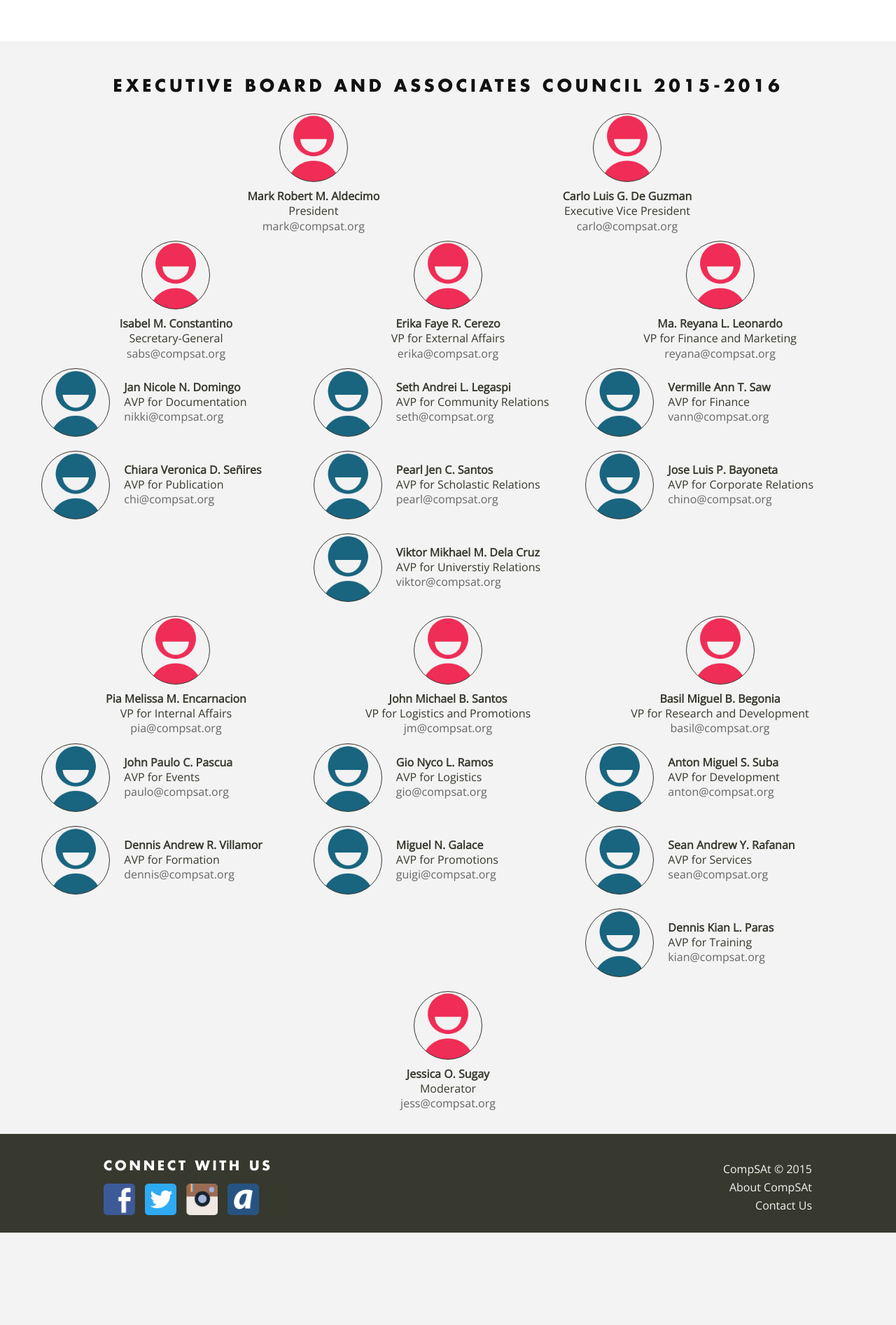
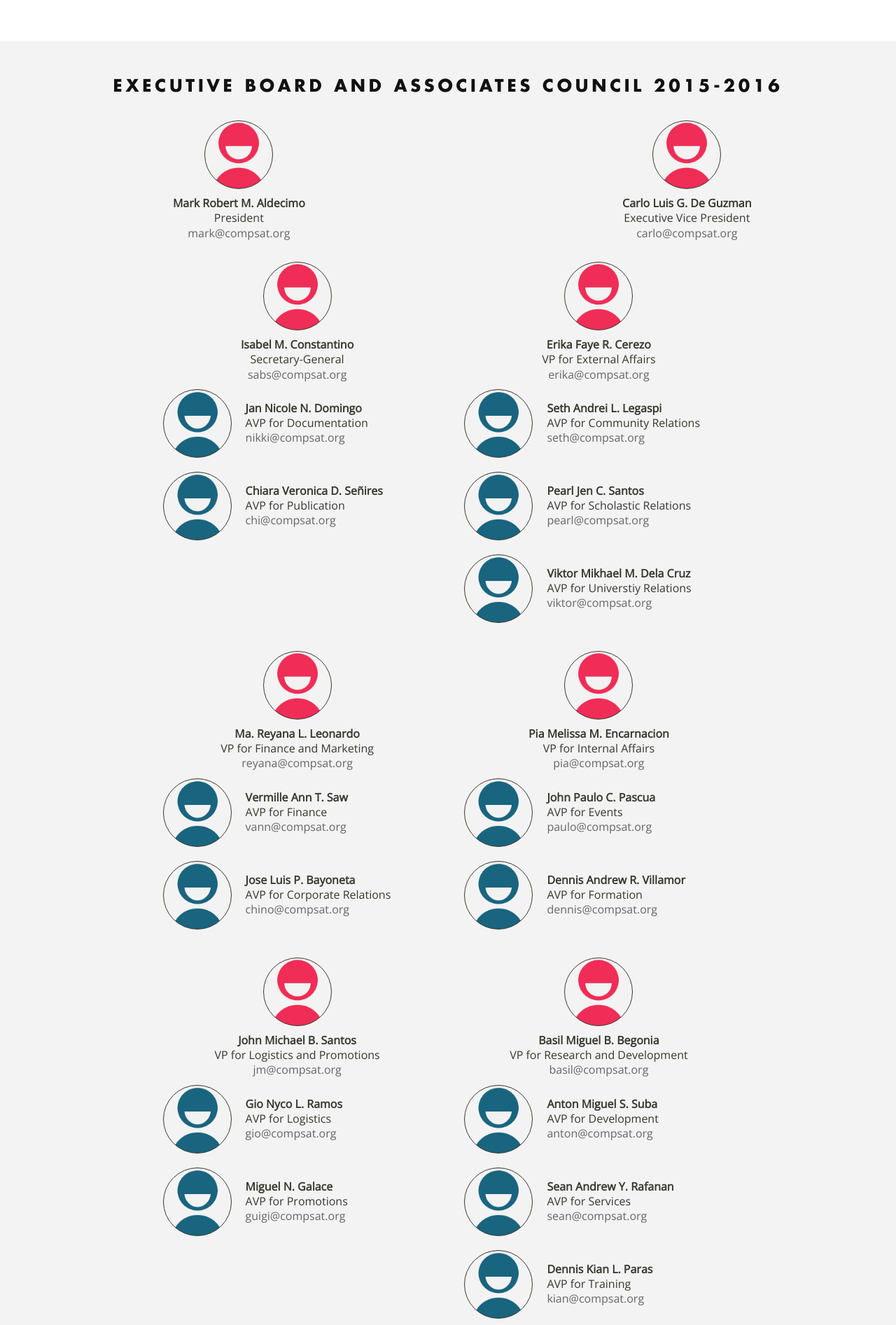
Before and after one commit to RIanDeLaCruz/CompSite2015-2016, a PHP site: page /aboutus.php in a window 1280 px wide. Shown: the part 1212-3105 px from the top of the page at 70% size. Before the commit the page ends 2973 px from the top, so only its background shows below. Run offline with PHP 8.4, Linux system fonts and the light colour scheme.

Commit message:
Fixing margins in EB+AC layout

```diff
--- a/css/style.css
+++ b/css/style.css
@@ -762,6 +762,10 @@ div#head_content.home {
  			margin: 10px 0;
  		}
 
+.col-2, .col-3 {
+	margin: 10px auto;
+}
+
 .col-2 {
 	display:inline-block;
 	width:40%;
@@ -770,8 +774,8 @@ div#head_content.home {
 
 .col-3 {
 	display:inline-block;
-	width: 30%;
-	width: calc(100%/3.33);
+	width: 33.33%;
+	width: calc(100%/3);
 }
 
 #eb-ac {
@@ -815,6 +819,8 @@ div#head_content.home {
 .avp_container {
 	height:6em;
 	display: table;
+	margin-left: 5%;
+	margin-right: 5%;
 }
 
 .avp_text {
```
